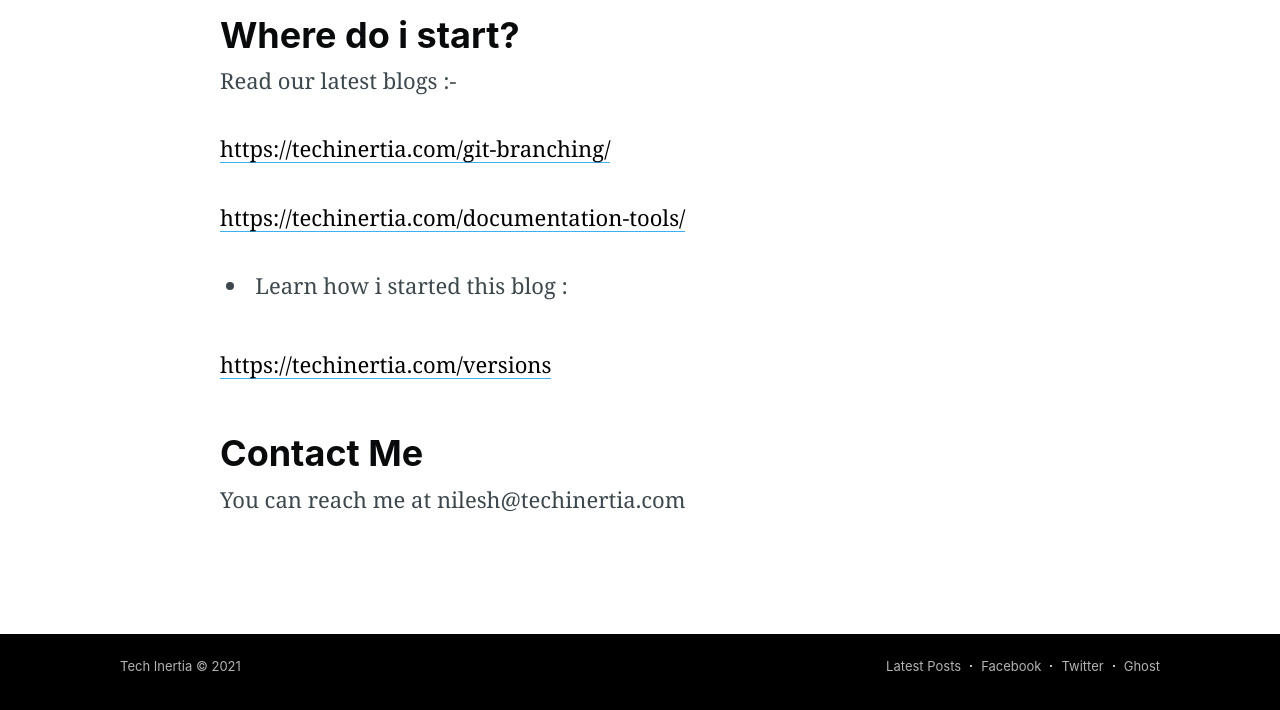
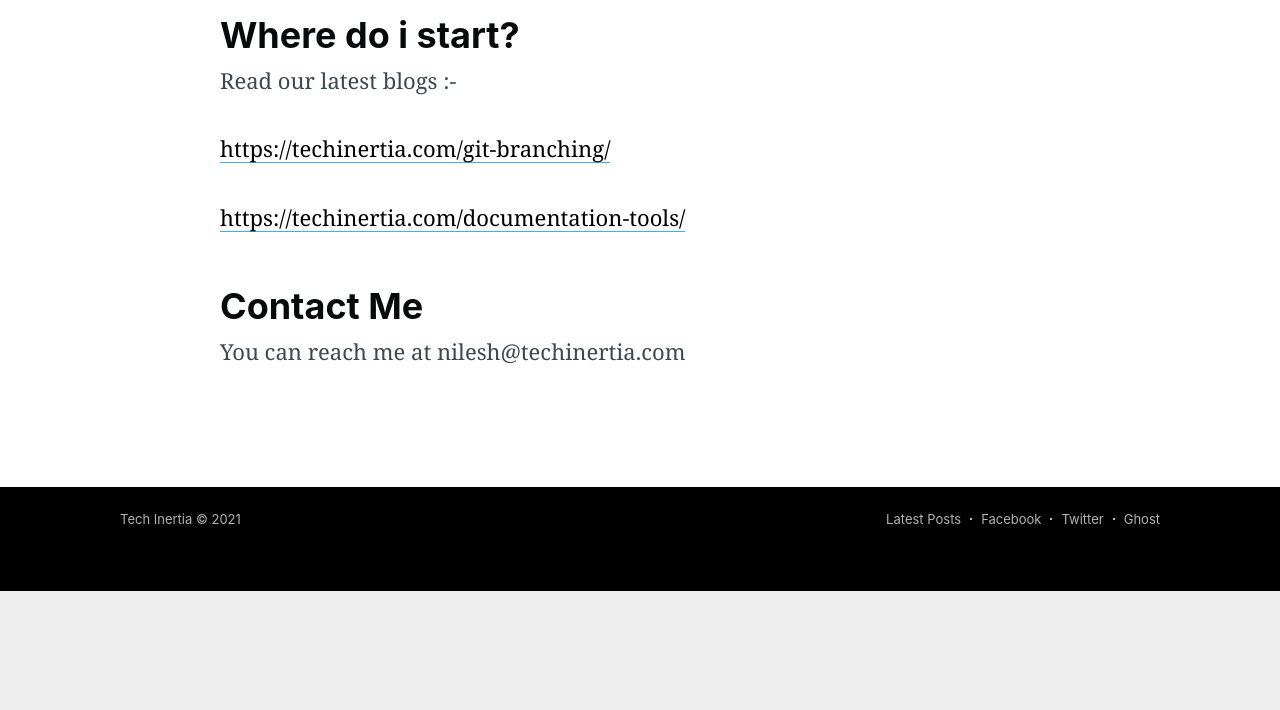
Before and after one commit to techinertiahq/blog, a plain HTML site: page about/index.html in a window 1280 px wide. Shown: the part 2013-2723 px from the top of the page. After the commit the page ends 2604 px from the top, so only its background shows below. Drawn offline with nearby package versions, Linux system fonts and the light colour scheme.

Commit message:
Blog update at 2021-01-03 10:13:34

```diff
--- a/about/index.html
+++ b/about/index.html
@@ -295,7 +295,7 @@ body{
             </div>
        </div>
     </div>
-</div><!--kg-card-end: html--><h2 id="where-do-i-start">Where do i start?</h2><p>Read our latest blogs :-</p><p><a href="../git-branching">https://techinertia.com/git-branching/</a></p><p><a href="../documentation-tools">https://techinertia.com/documentation-tools/</a></p><ul><li>Learn how i started this blog : </li></ul><p><a href="https://techinertia.com/versions.html">https://techinertia.com/versions</a></p><h2 id="contact-me">Contact Me</h2><p>You can reach me at nilesh@techinertia.com</p><p></p>
+</div><!--kg-card-end: html--><h2 id="where-do-i-start">Where do i start?</h2><p>Read our latest blogs :-</p><p><a href="../git-branching">https://techinertia.com/git-branching/</a></p><p><a href="../documentation-tools">https://techinertia.com/documentation-tools/</a></p><h2 id="contact-me">Contact Me</h2><p>You can reach me at nilesh@techinertia.com</p><p></p>
                 </div>
             </section>
 
```
